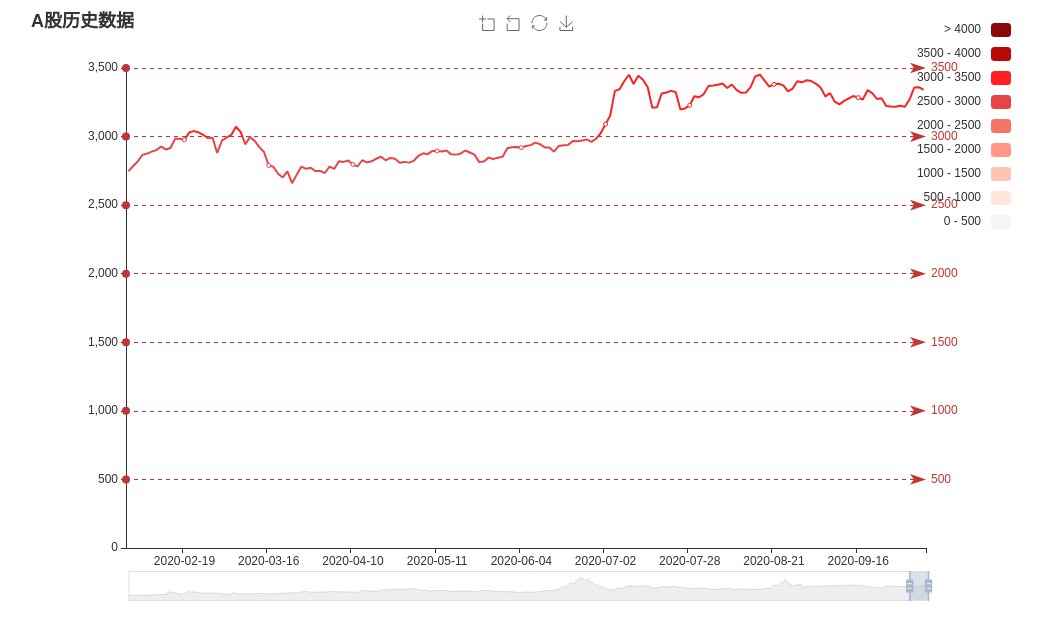
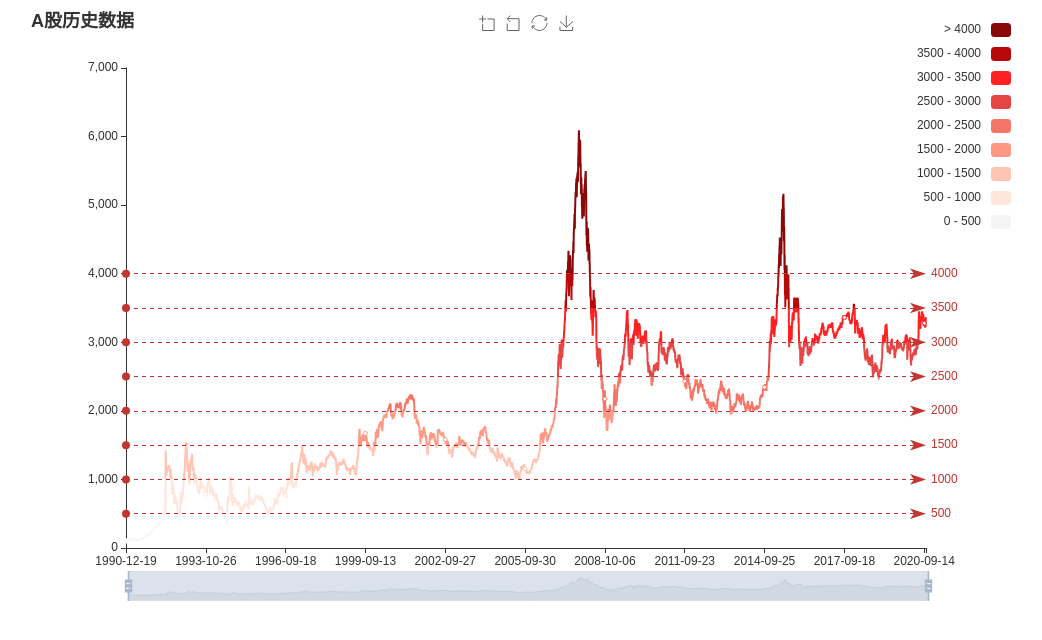
Before and after one commit to Writeup007/sh000001_history, a plain HTML site: page index.html in a window 1280 px wide. Shown: the whole page, without its empty margins (114-1156 px from the left). Drawn offline with Linux system fonts and the light colour scheme.

Commit message:
修改显示时间

```diff
--- a/index.html
+++ b/index.html
@@ -43,7 +43,7 @@
                 }
             },
             dataZoom: [{
-                startValue: '2020-02-03'
+                startValue: '1990-12-19'
             }, {
                 type: 'inside'
             }],
```
